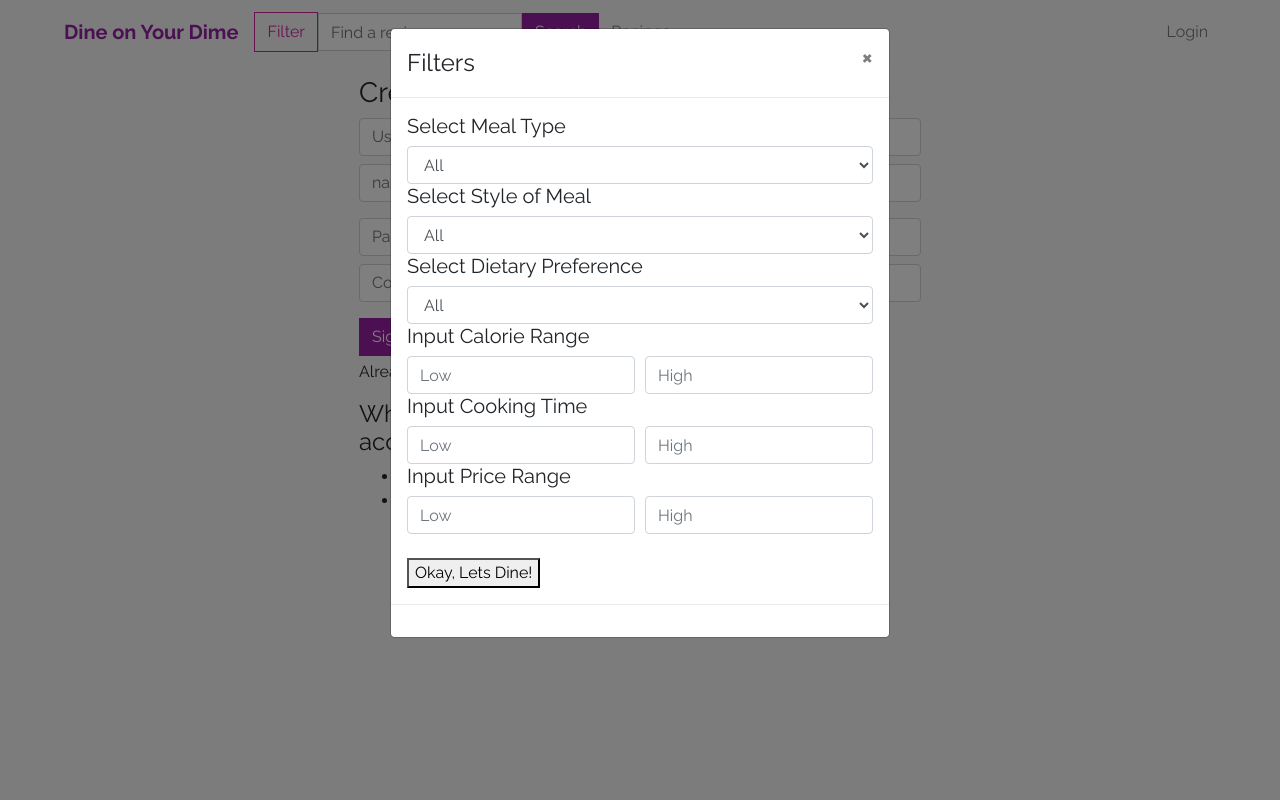
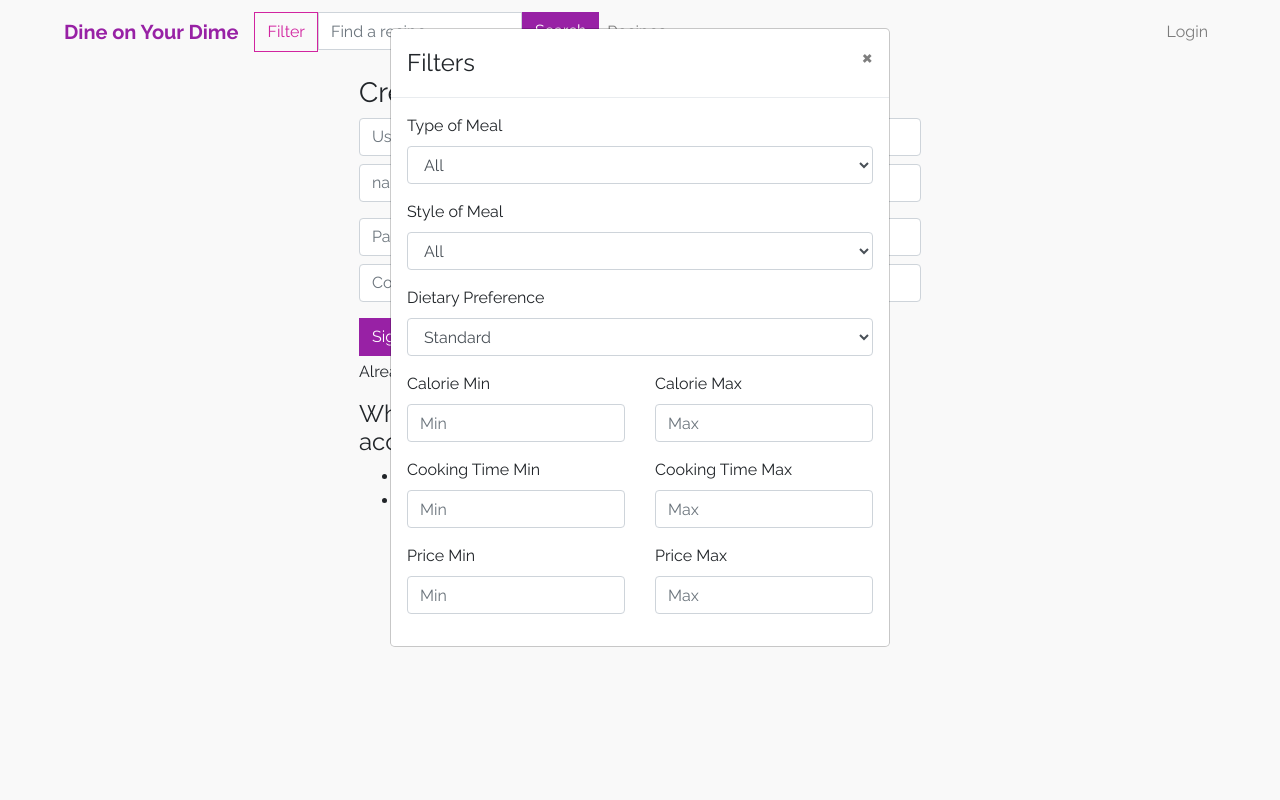
Before and after one commit to aethyris/dine-on-your-dime, a Flask app: page /signup in a window 1280 px wide, after a click on "Filter". Run offline with Flask 2, Linux system fonts and the light colour scheme; some libraries are stand-ins or nearby versions.

Commit message:
users can save filters and have these filters apply to searches

```diff
--- a/app.py
+++ b/app.py
@@ -7,6 +7,7 @@ from blueprints.recipe import recipes
 from blueprints.errors import errors
 from config import Config
 from models import db, User
+from populate import pop
 
 app = Flask(__name__)
 login = LoginManager(app)
@@ -31,9 +32,12 @@ def main():
     if (len(sys.argv)==2):
         if sys.argv[1] == 'createdb':
             db.create_all()
+            pop()
             print("Created database.")
-        elif sys.argv[1] == 'delusertable':
-            User.__table__.drop(db.engine)
+        elif sys.argv[1] == 'deltables':
+            db.reflect()
+            db.drop_all()
+            db.session.commit()
 
 if __name__ == "__main__":
     with app.app_context():
--- a/blueprints/users.py
+++ b/blueprints/users.py
@@ -1,6 +1,6 @@
 from flask import Blueprint, render_template, redirect, url_for, request, abort
 from flask_login import current_user, login_user, logout_user, login_required
-from models import User, db
+from models import User, db, Filter
 from datetime import datetime
 
 users = Blueprint('users', __name__, template_folder="templates")
@@ -60,6 +60,27 @@ def settings():
         current_user.avatar = request.form.get('new_avatar_url')
         db.session.commit()
         return redirect(url_for('users.settings'))
-    elif request.method == "GET":
-        user_info = current_user
-    return render_template('settings.html', user_info=user_info)
+    return render_template('settings.html', user_info=current_user)
+
+@users.route('/settings/filter', methods=['GET', 'POST'])
+@login_required
+def user_filter():
+    if request.method == "POST":
+        info = request.form
+        print(request.form.get('price_min'))
+        new_filter = Filter(
+            price_min=info.get('price_min'),
+            price_max=info.get('price_max'),
+            calorie_min=info.get('calorie_min'),
+            calorie_max=info.get('calorie_max'),
+            meal_type=info.get('meal_type'),
+            meal_style=info.get('meal_style'),
+            dietary_preferences=info.get('dietary_preferences'),
+            cooking_time_min=info.get('cooking_time_min'),
+            cooking_time_max=info.get('cooking_time_max')
+        )
+        current_user.filters = new_filter
+        db.session.commit()
+        return redirect(url_for('users.settings'))
+
+    return render_template('settings.html', user_info=current_user)
--- /dev/null
+++ b/templates/filter.html
@@ -0,0 +1,98 @@
+<div class="form-group">
+    <label for="meal_type">Type of Meal</label>
+    <select class="form-control" id="meal_type" name="meal_type">
+        <option>All</option>
+        <option>Breakfast</option>
+        <option>Lunch</option>
+        <option>Dinner</option>
+    </select>
+</div>
+
+<div class="form-group">
+    <label for="meal_style">Style of Meal</label>
+    <select class="form-control" id="meal_style" name="meal_style">
+        <option>All</option>
+        <option>Fried</option>
+        <option>BBQ</option>
+        <option>Steamed</option>
+        <option>Baked</option>
+    </select>
+</div>
+
+<div class="form-group">
+    <label for="dietary_preferences">Dietary Preference</label>
+    <select class="form-control" id="dietary_preferences" name="dietary_preferences">
+        <option>Standard</option>
+        <option>Vegan</option>
+        <option>Pescatarian</option>
+        <option>Vegetarian</option>
+    </select>
+</div>
+
+{% if current_user.is_authenticated %}
+<div class="row">
+    <div class="col form-group">
+        <label for="calorie_min">Calorie Min</label>
+        <input type="number" class="form-control" name="calorie_min" id="calorie_min" placeholder="Min" value="{{ current_user.filters.calorie_min }}">
+    </div>
+    <div class="col form-group">
+        <label for="calorie_max">Calorie Max</label>
+        <input type="number" class="form-control" name="calorie_max" id="calorie_max" placeholder="Max" value="{{ current_user.filters.calorie_max }}">
+    </div>
+</div>
+
+<div class="row">
+    <div class="col form-group">
+        <label for="cooking_time_min">Cooking Time Min</label>
+        <input type="number" class="form-control" name="cooking_time_min" id="cooking_time_min" placeholder="Min" value="{{ current_user.filters.cooking_time_min }}">
+    </div>
+    <div class="col form-group">
+        <label for="cooking_time_max">Cooking Time Max</label>
+        <input type="number" class="form-control" name="cooking_time_max" id="cooking_time_max" placeholder="Max" value="{{ current_user.filters.cooking_time_max }}">
+    </div>
+</div>
+
+<div class="row">
+    <div class="col form-group">
+        <label for="price_min">Price Min</label>
+        <input type="number" class="form-control" name="price_min" id="price_min" placeholder="Min" value="{{ current_user.filters.price_min }}">
+    </div>
+    <div class="col form-group">
+        <label for="price_max">Price Max</label>
+        <input type="number" class="form-control" name="price_max" id="price_max" placeholder="Max" value="{{ current_user.filters.price_max }}">
+    </div>
+</div>
+{% else %}
+<div class="row">
+        <div class="col form-group">
+            <label for="calorie_min">Calorie Min</label>
+            <input type="number" class="form-control" name="calorie_min" id="calorie_min" placeholder="Min">
+        </div>
+        <div class="col form-group">
+            <label for="calorie_max">Calorie Max</label>
+            <input type="number" class="form-control" name="calorie_max" id="calorie_max" placeholder="Max">
+        </div>
+    </div>
+
+    <div class="row">
+        <div class="col form-group">
+            <label for="cooking_time_min">Cooking Time Min</label>
+            <input type="number" class="form-control" name="cooking_time_min" id="cooking_time_min" placeholder="Min">
+        </div>
+        <div class="col form-group">
+            <label for="cooking_time_max">Cooking Time Max</label>
+            <input type="number" class="form-control" name="cooking_time_max" id="cooking_time_max" placeholder="Max">
+        </div>
+    </div>
+
+    <div class="row">
+        <div class="col form-group">
+            <label for="price_min">Price Min</label>
+            <input type="number" class="form-control" name="price_min" id="price_min" placeholder="Min">
+        </div>
+        <div class="col form-group">
+            <label for="price_max">Price Max</label>
+            <input type="number" class="form-control" name="price_max" id="price_max" placeholder="Max">
+        </div>
+    </div>
+{% endif %}
--- a/templates/layout.html
+++ b/templates/layout.html
@@ -1,4 +1,10 @@
 <!DOCTYPE html>
+
+<style>
+    .modal-backdrop {
+        z-index: -1;
+    }
+</style>
 
 <html>
     <head>
@@ -23,11 +29,27 @@
             </button>
             <div class="collapse navbar-collapse" id="navbarFull">
                 <nav class="navbar-nav">
-                    <button type="button" class="btn btn-outline-success my-1" data-toggle="modal" data-target="#filterModal">Filter</button>
-                    <form action="{{ url_for('home_page.search') }}" method="post" class="form-inline mr-1" id="mainSearch">
-                        <input class="form-control" type="text" name="keyword" placeholder="Find a recipe" style="border-radius: 0rem;">
-                        <button class="btn btn-primary" type="submit">Search</button>
+                    <button type="button" class="btn btn-outline-success my-1" data-toggle="modal" data-target="#filterModal" data-backdrop="false">Filter</button>
+                    <form action="{{ url_for('home_page.search') }}" method="post" id="mainSearch">
+                        <div id="filterModal" tabindex="-1" class="modal fade" role="dialog">
+                            <div class="modal-dialog">
+                                <div class="modal-content">
+                                    <div class="modal-header">
+                                        <h4 class="modal-title">Filters</h4>
+                                        <button type="button" class="close" data-dismiss="modal">&times</button>
+                                    </div>
+                                    <div class="modal-body">
+                                        {% include 'filter.html' %}
+                                    </div>
+                                </div>
+                            </div>
+                        </div>
+                        <div class="input-group mt-1">
+                            <input class="form-control" type="text" name="keyword" placeholder="Find a recipe" style="border-radius: 0rem;">
+                            <button class="btn btn-primary" type="submit">Search</button>
+                        </div>
                     </form>
+
                     <a class="nav-item nav-link my-1" href='#'>Recipes</a>
                 </nav>
                 <nav class="navbar-nav ml-auto">
@@ -51,91 +73,6 @@
         </nav>
     </div>
 
-    <div id="filterModal" tabindex="-1" class="modal" role="dialog">
-        <div class="modal-dialog" role="document">
-            <div class="modal-content">
-                <div class="modal-header">
-                    <h4 class="modal-title">Filters</h4>
-                    <button type="button" class="close" data-dismiss="modal">&times</button>
-                </div>
-                <div class="modal-body">
-                    <div id="cuisine-filter">
-
-                      <h5>Select Meal Type</h5>
-                      <select class="form-control" id="Type" name="Type of Meal">
-                        <option>All</option>
-                        <option>Breakfast</option>
-                        <option>Lunch</option>
-                        <option>Dinner</option>
-                      </select>
-
-                      <h5>Select Style of Meal </h5>
-
-                      <select class="form-control" id="Style" name="Style of Meal">
-                        <option>All</option>
-                        <option>Fried</option>
-                        <option>BBQ</option>
-                      </select>
-
-                      <h5>Select Dietary Preference </h5>
-                      <select class="form-control" id="Dietary" name="Dietary Preference">
-                        <option>All</option>
-                        <option>Vegan</option>
-                        <option>Standard</option>
-                        <option>Pescatarian</option>
-                        <option>Vegetarian</option>
-                      </select>
-
-                       <h5>Input Calorie Range</h5>
-                        <form>
-                        <div class="form-row">
-                        <div class="col">
-                        <input type="text" class="form-control" placeholder="Low">
-                        </div>
-                        <div class="col">
-                        <input type="text" class="form-control" placeholder="High">
-                        </div>
-                        </div>
-                        </form>
-
-                        <h5>Input Cooking Time</h5>
-                        <form>
-                        <div class="form-row">
-                        <div class="col">
-                        <input type="text" class="form-control" placeholder="Low">
-                        </div>
-                        <div class="col">
-                        <input type="text" class="form-control" placeholder="High">
-                        </div>
-                        </div>
-                        </form>
-
-                        <h5>Input Price Range</h5>
-                        <form>
-                        <div class="form-row">
-                        <div class="col">
-                        <input type="text" class="form-control" placeholder="Low">
-                        </div>
-                        <div class="col">
-                        <input type="text" class="form-control" placeholder="High">
-                        </div>
-                        </div>
-                        </form>
-
-                        <br>
-
-                      <form action="{{ url_for('home_page.search') }}" method="post" class="form-inline mr-1 ">
-                        <button name = "button" value = "OK" onclick=""type = "button">Okay, Lets Dine!</button>
-                      </form>
-                    </div>
-
-                </div>
-                <div class="modal-footer">
-                </div>
-            </div>
-        </div>
-    </div>
-
     <div class="mx-5 mb-3" style="padding-top: 60px">
         {% block body %}
         {% endblock %}
--- a/templates/user.html
+++ b/templates/user.html
@@ -4,7 +4,7 @@
 <div class="container-fluid mt-3">
     <div class="row">
         <div class="col-md-3">
-            <img src="{{ user.avatar }}" class="rounded-circle" />
+            <img src="{{ user.avatar }}" class="rounded-circle img-fluid"/>
         </div>
         <div class="col-md-9">
             <h2 class='text-primary'>{{ user.username }}</h2>
```
Also changed, not shown: models.py (+16 -1 lines), populate.py (added, +38 -0 lines), templates/search.html (+5 -3 lines), templates/settings.html (+9 -1 lines).
